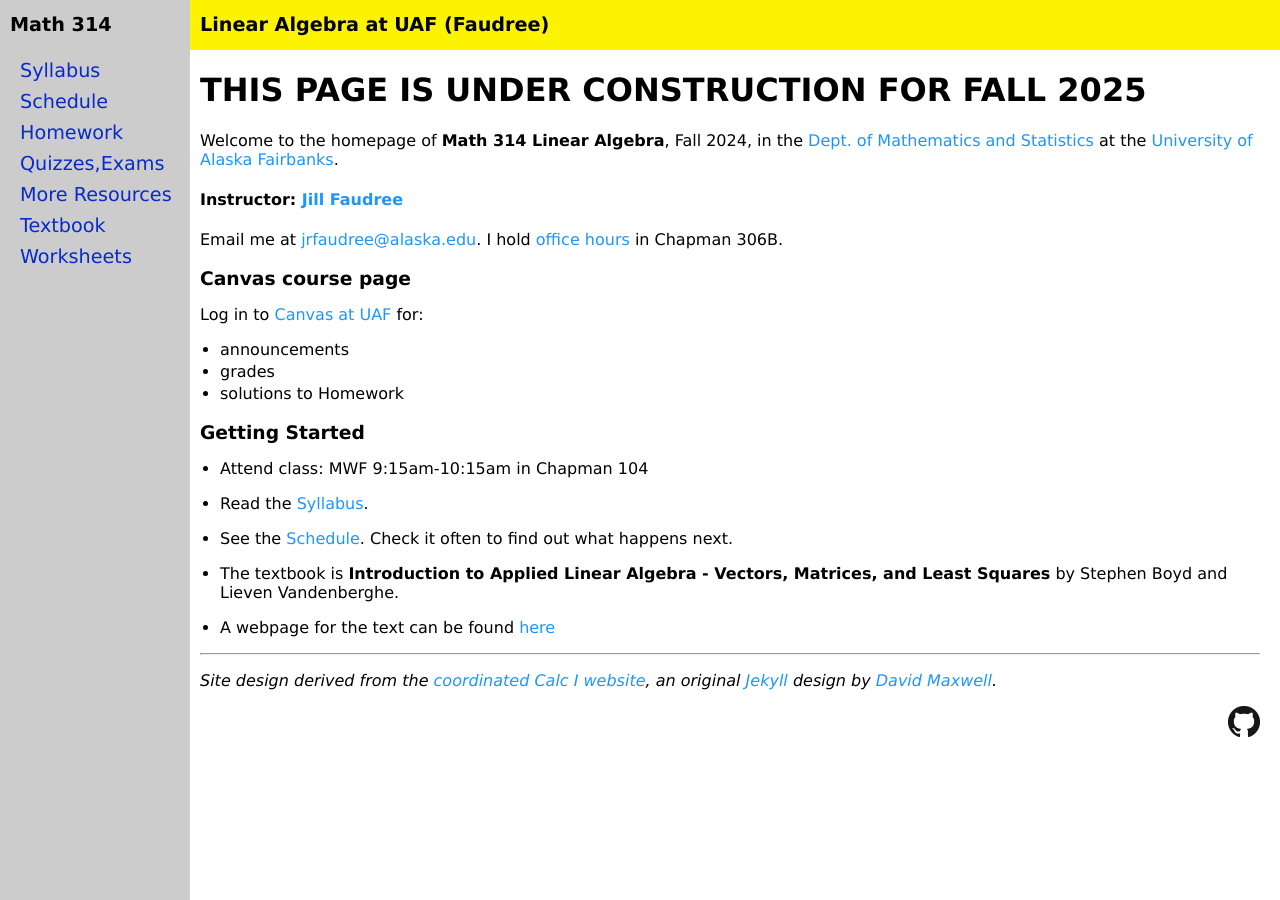
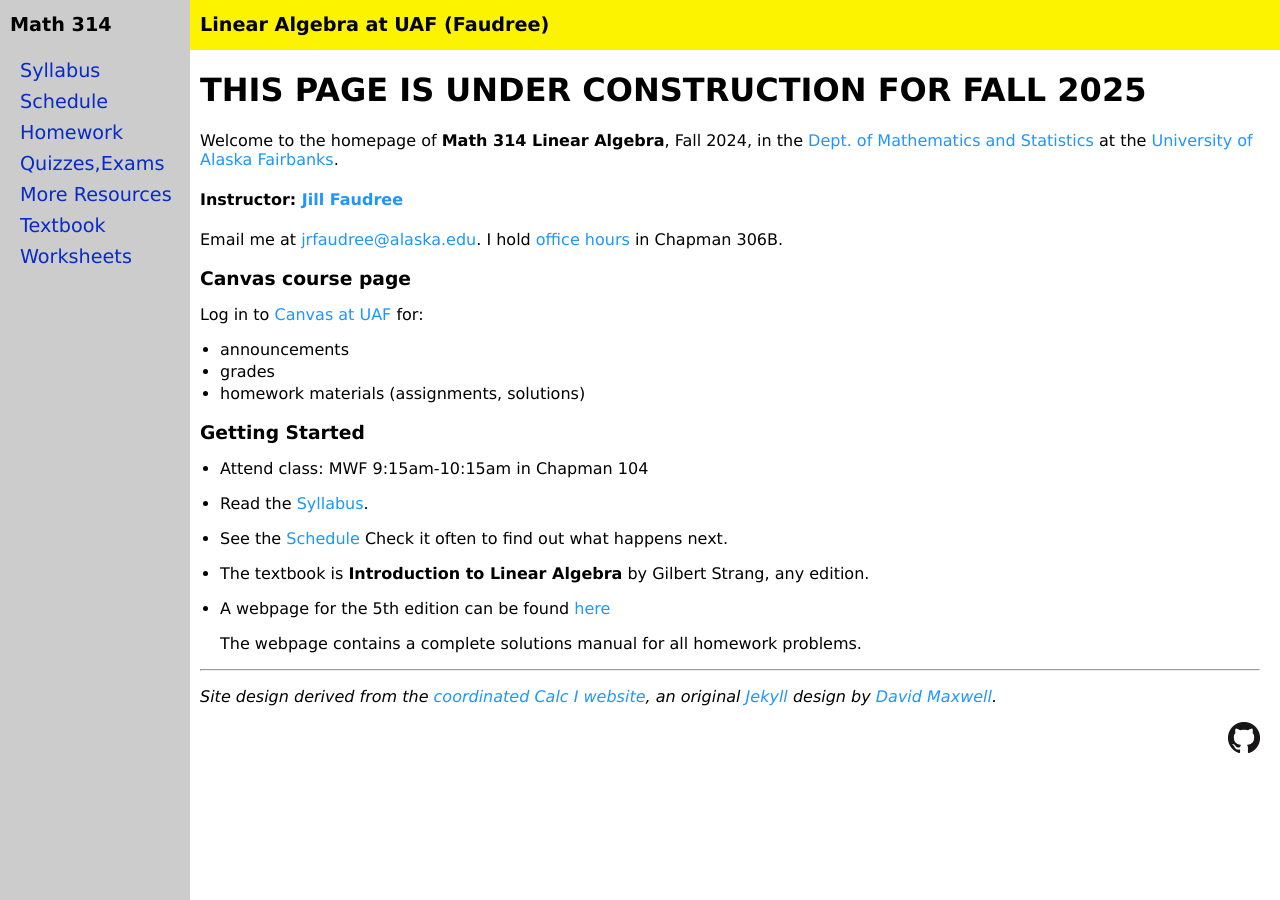
Before and after one commit to jrfaudree/LA, a Jekyll site: the page built from index.md, in a window 1280 px wide. Built offline with Jekyll 4.4.1, drawn with Linux system fonts in a browser that asks for light colours.

Commit message:
Update index.md

```diff
--- a/index.md
+++ b/index.md
@@ -17,19 +17,22 @@
 
   * announcements
   * grades
-  * solutions to Homework
+  * homework materials (assignments, solutions)
 
 ### Getting Started
 
 * Attend class: MWF 9:15am-10:15am in Chapman 104
 
-* Read the [Syllabus](assets/general/M314f2024_syl.pdf).
+* Read the [Syllabus](assets/general/M314f2025_syl.pdf).
 
-* See the [Schedule](https://docs.google.com/spreadsheets/d/1qqB14JeoykBQjJZun5sqWzKMh30r3YieghTlAxpul3E/pubhtml?gid=0&single=true).  Check it often to find out what happens next.
+* See the [Schedule](https://docs.google.com/spreadsheets/d/e/2PACX-1vTSHZPkhZhGbOSzUTMeTiWcAKaDQ_bUgi73nG-ikfTB3dHsxFOSlRkjqHkz_NPjZcHrqMp7GoUqpSg3/pubhtml?gid=0&single=true)  Check it often to find out what happens next.
 
-* The textbook is **Introduction to Applied Linear Algebra - Vectors, Matrices, and Least Squares** by Stephen Boyd and Lieven Vandenberghe.
+* The textbook is **Introduction to Linear Algebra** by Gilbert Strang, any edition.
 
-* A webpage for the text can be found [here](https://web.stanford.edu/~boyd/vmls/)
+* A webpage for the 5th edition can be found [here](https://math.mit.edu/~gs/linearalgebra/ila5/indexila5.html)
+
+  The webpage contains a complete solutions manual for all homework problems.
+
 
 ---
 _Site design derived from the [coordinated Calc I website](https://uaf-math251.github.io/), an original [Jekyll](https://jekyllrb.com/) design by [David Maxwell](https://damaxwell.github.io/)._
```
